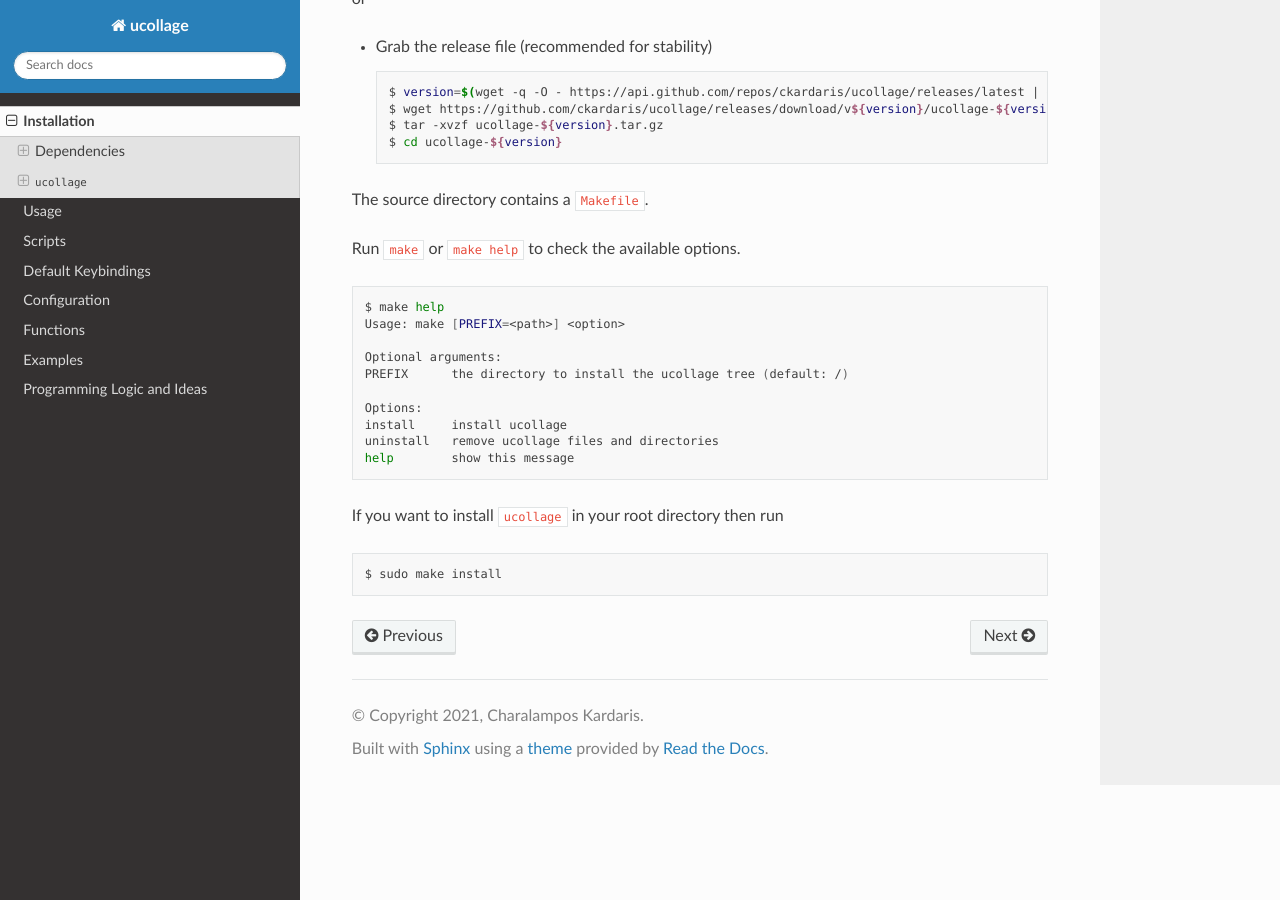
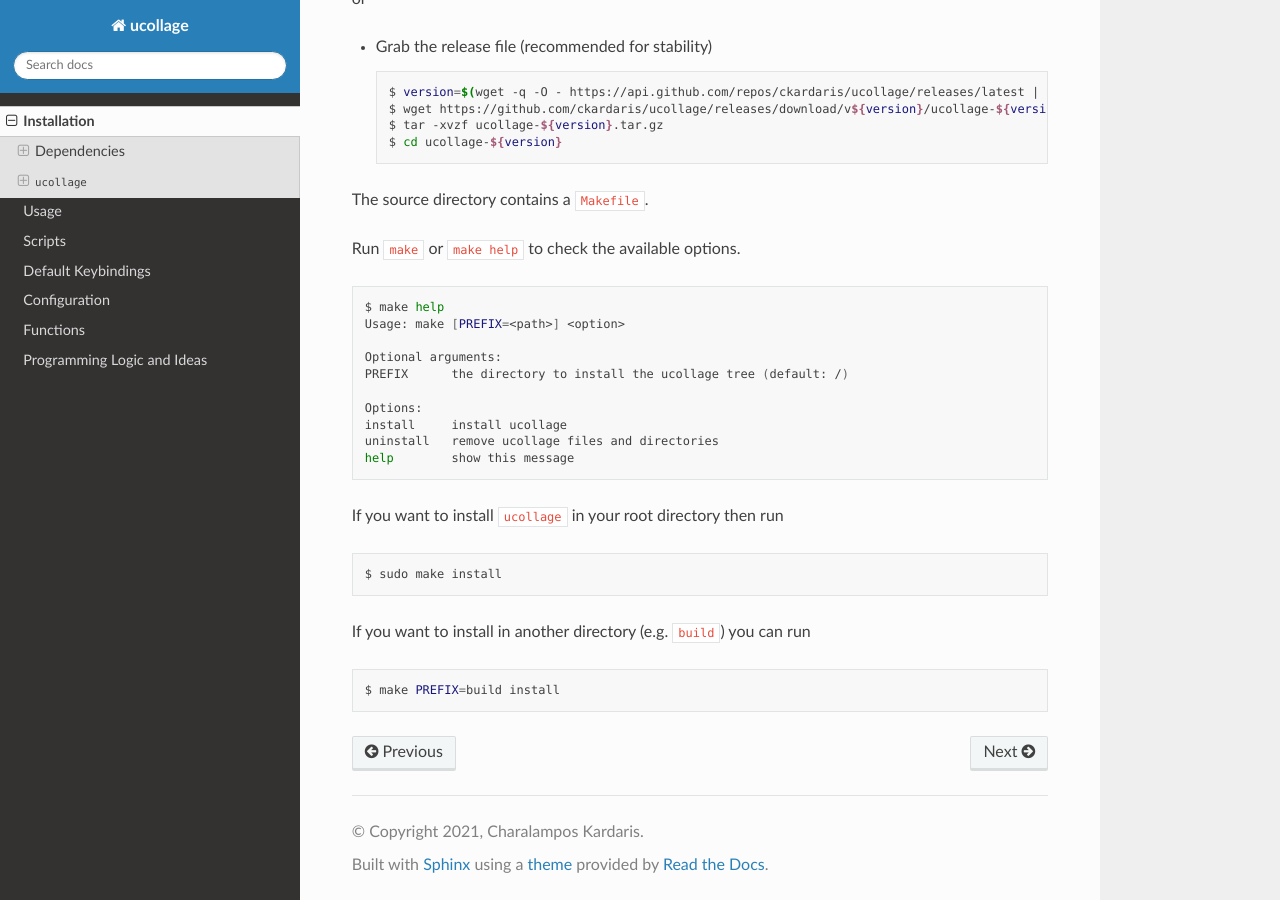
Before and after one commit to ckardaris/ucollage, a Sphinx documentation site: the page built from docs/install.md, in a window 1280 px wide and 900 px high, scrolled down 1395 px. Built offline with Sphinx 7.4.7 and the Read the Docs theme 2.0.0, drawn with Linux system fonts in a browser that asks for light colours.

Commit message:
Minor additions

````diff
--- a/docs/examples.md
+++ /dev/null
@@ -1 +0,0 @@
-# Examples
--- a/docs/install.md
+++ b/docs/install.md
@@ -78,3 +78,9 @@ If you want to install `ucollage` in your root directory then run
 $ sudo make install
 
 ```
+
+If you want to install in another directory (e.g. `build`) you can run
+```bash
+$ make PREFIX=build install
+
+```
````
Also changed, not shown: docs/index.md (+0 -1 lines).
